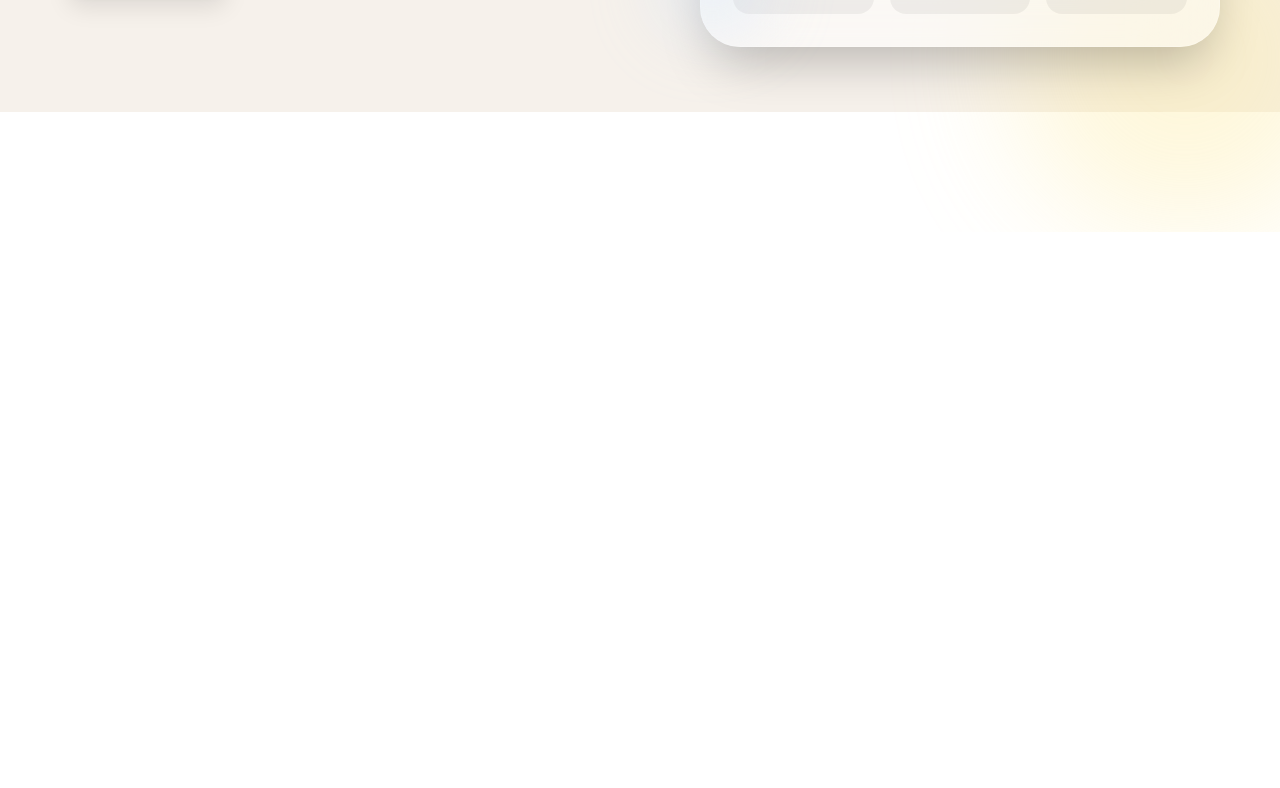
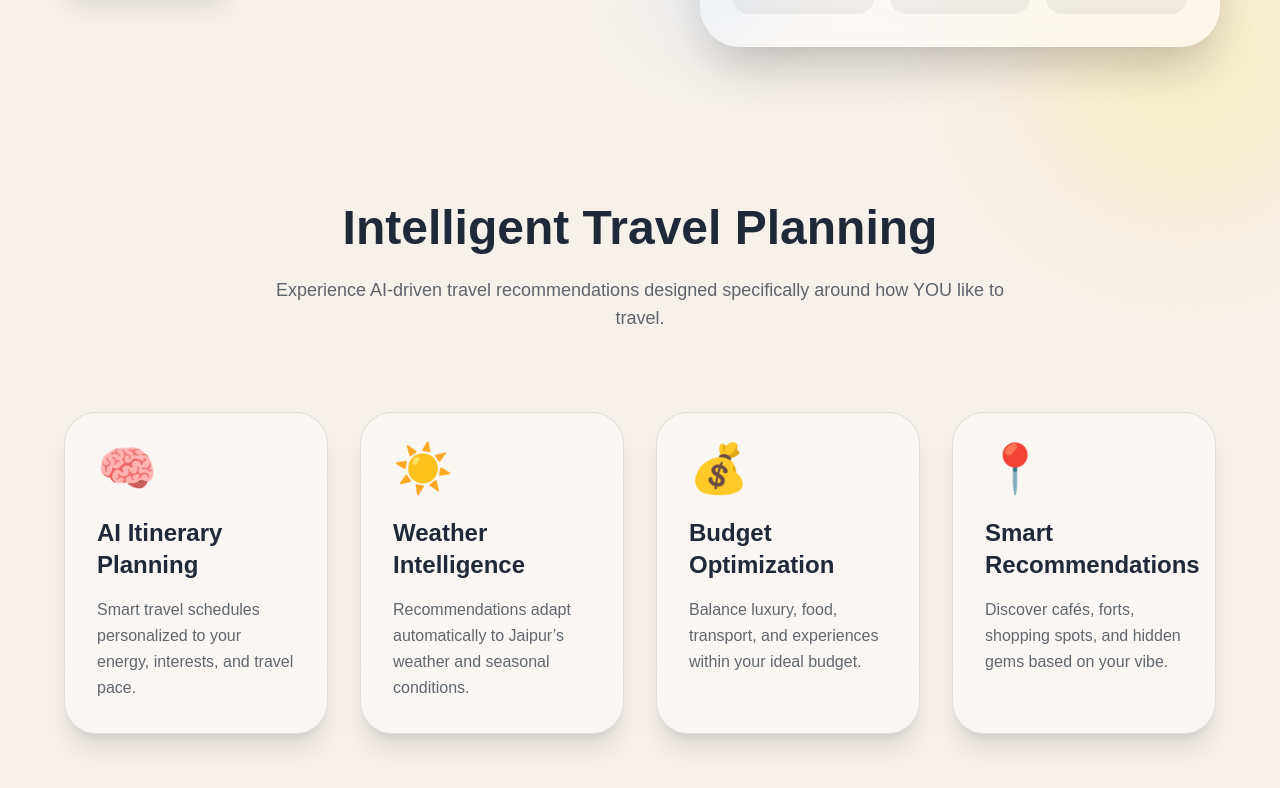
Before and after one commit to arunima1507/ai_travel_planner, a Next.js app in the folder frontend/: page / in a window 1280 px wide. Shown: the part 688-1476 px from the top of the page. Before the commit the page ends 920 px from the top, so only its background shows below. Built offline with nearby package versions, Linux system fonts and the light colour scheme.

Commit message:
Added features section to Homepage

```diff
--- a/frontend/app/page.tsx
+++ b/frontend/app/page.tsx
@@ -1,5 +1,6 @@
 import Navbar from "../components/Navbar";
 import HeroSection from "../components/HeroSection";
+import FeaturesSection from "../components/FeaturesSection";
 
 export default function Home() {
   return (
@@ -12,6 +13,7 @@ export default function Home() {
       <Navbar />
 
       <HeroSection />
+      <FeaturesSection />
     </main>
   );
 }
--- /dev/null
+++ b/frontend/components/FeaturesSection.tsx
@@ -0,0 +1,69 @@
+const features = [
+  {
+    title: "AI Itinerary Planning",
+    description:
+      "Smart travel schedules personalized to your energy, interests, and travel pace.",
+    icon: "🧠",
+  },
+
+  {
+    title: "Weather Intelligence",
+    description:
+      "Recommendations adapt automatically to Jaipur’s weather and seasonal conditions.",
+    icon: "☀️",
+  },
+
+  {
+    title: "Budget Optimization",
+    description:
+      "Balance luxury, food, transport, and experiences within your ideal budget.",
+    icon: "💰",
+  },
+
+  {
+    title: "Smart Recommendations",
+    description:
+      "Discover cafés, forts, shopping spots, and hidden gems based on your vibe.",
+    icon: "📍",
+  },
+];
+
+export default function FeaturesSection() {
+  return (
+    <section className="px-8 md:px-16 py-28">
+
+      <div className="text-center max-w-3xl mx-auto">
+        <h2 className="text-4xl md:text-5xl font-black">
+          Intelligent Travel Planning
+        </h2>
+
+        <p className="mt-6 text-lg opacity-70">
+          Experience AI-driven travel recommendations designed
+          specifically around how YOU like to travel.
+        </p>
+      </div>
+
+      <div className="grid md:grid-cols-2 lg:grid-cols-4 gap-8 mt-20">
+
+        {features.map((feature, index) => (
+          <div
+            key={index}
+            className="rounded-[32px] border border-black/10 dark:border-white/10 bg-white/40 dark:bg-white/5 backdrop-blur-2xl p-8 hover:scale-105 transition duration-300 shadow-xl"
+          >
+            <div className="text-5xl">
+              {feature.icon}
+            </div>
+
+            <h3 className="mt-6 text-2xl font-bold">
+              {feature.title}
+            </h3>
+
+            <p className="mt-4 opacity-70 leading-relaxed">
+              {feature.description}
+            </p>
+          </div>
+        ))}
+      </div>
+    </section>
+  );
+}
```
